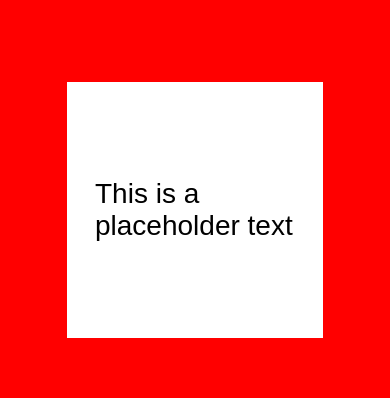
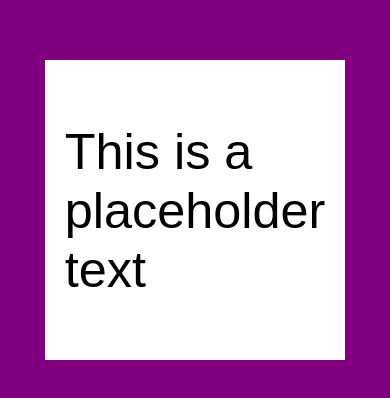
Before and after one commit to jawinga/mediaqueries-task, a plain HTML site: page indexV2.html in a window 390 px wide. Shown: the part 212-610 px from the top of the page. Drawn offline with Linux system fonts and the light colour scheme.

Commit message:
adjust font-size in v2.
The font grows in size when screens get smaller

```diff
--- a/stylesheetV2.css
+++ b/stylesheetV2.css
@@ -21,10 +21,39 @@ body {
   padding: 1em;
 }
 
-/* small mobile */
-@media screen and (max-width: 320px) {
+/*fullHD*/
+
+@media screen and (max-width: 1920px) {
   body {
-    background-color: black;
+    background-color: red;
+    font-size: 1em;
+  }
+}
+
+/*laptop*/
+
+@media screen and (max-width: 1366px) {
+  body {
+    background-color: yellow;
+    font-size: 1.2em;
+  }
+}
+
+/*tablet*/
+
+@media screen and (max-width: 1026px) {
+  body {
+    background-color: green;
+    font-size: 1.4em;
+  }
+}
+
+/*small tablet*/
+
+@media screen and (max-width: 960px) {
+  body {
+    background-color: blue;
+    font-size: 1.6em;
   }
 }
 
@@ -33,37 +62,14 @@ body {
 @media screen and (max-width: 480px) {
   body {
     background-color: purple;
+    font-size: 1.8em;
   }
 }
 
-/*small tablet*/
-
-@media screen and (max-width: 960px) {
+/* small mobile */
+@media screen and (max-width: 320px) {
   body {
-    background-color: blue;
+    background-color: black;
+    font-size: 2em;
   }
 }
-
-/*tablet*/
-
-@media screen and (max-width: 1024px) {
-  body {
-    background-color: green;
-  }
-}
-
-/*laptop*/
-
-@media screen and (max-width: 1366px) {
-  body {
-    background-color: yellow;
-  }
-}
-
-/*fullHD*/
-
-@media screen and (max-width: 1920px) {
-  body {
-    background-color: red;
-  }
-}
```
